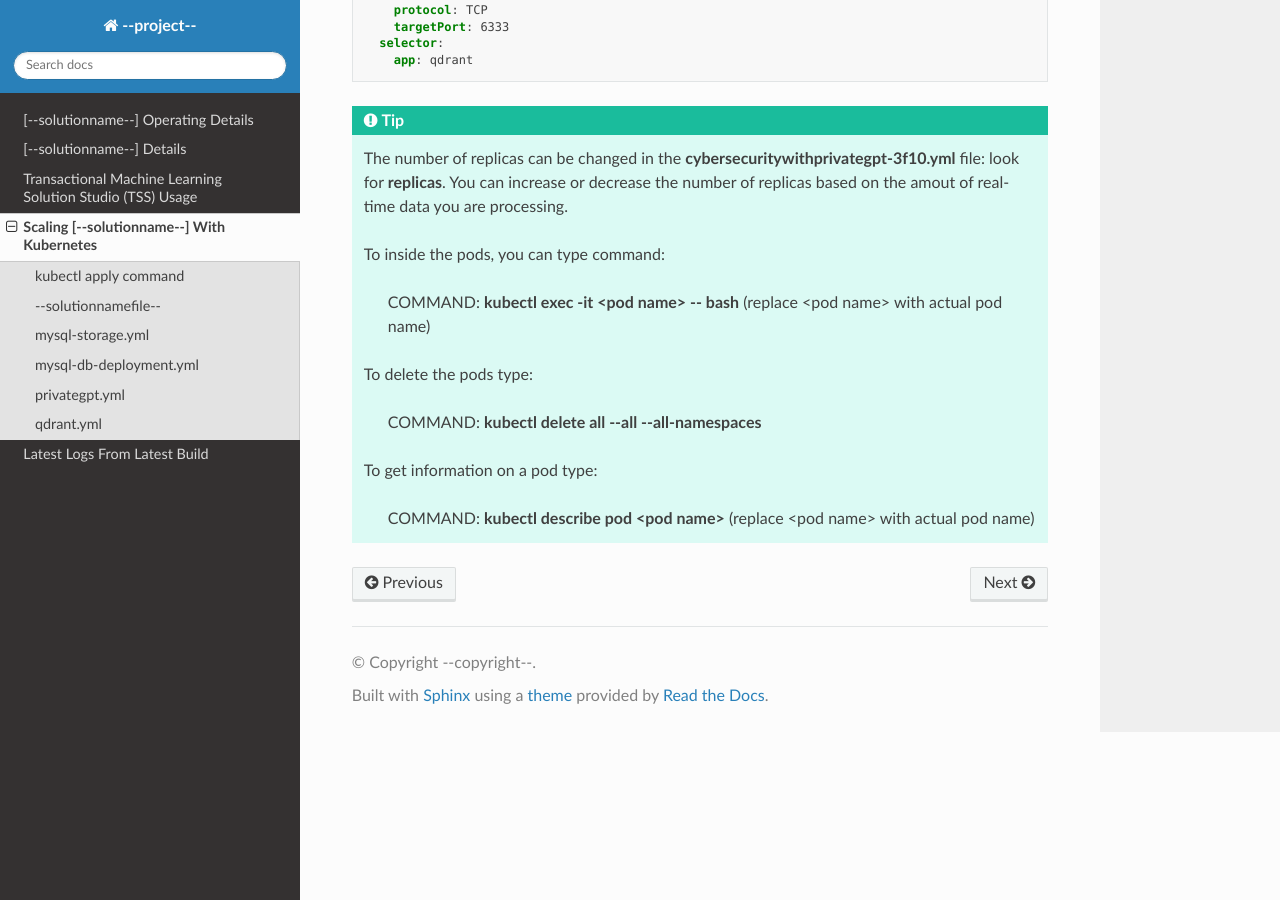
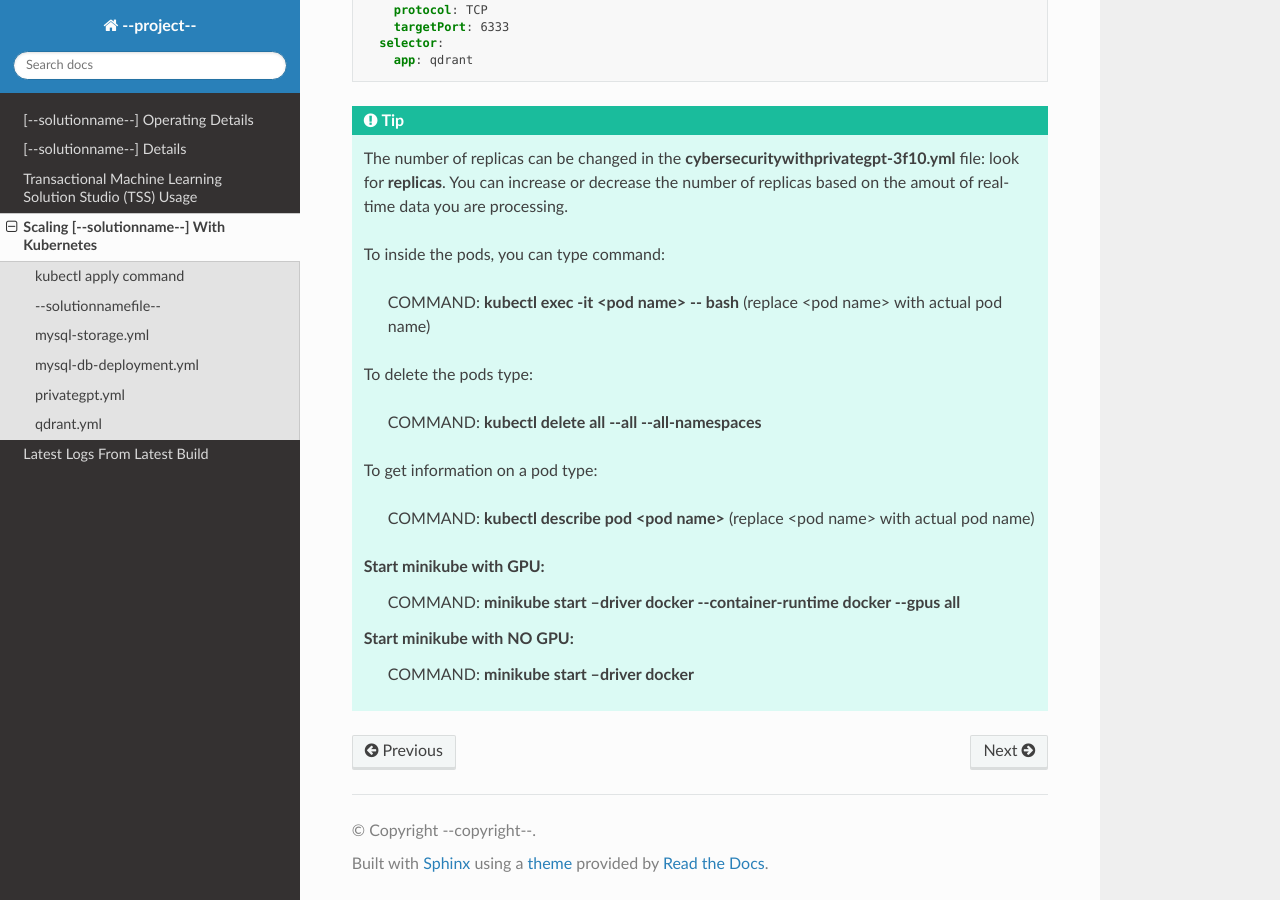
Before and after one commit to vanesalcb06/tssproject2-2b5c, a Sphinx documentation site: the page built from docs/source/kube.rst, in a window 1280 px wide and 900 px high, scrolled down 5908 px. Built offline with Sphinx 7.4.7 and the Read the Docs theme 3.1.0, drawn with Linux system fonts in a browser that asks for light colours.

Commit message:
Update kube.rst

```diff
--- a/docs/source/kube.rst
+++ b/docs/source/kube.rst
@@ -326,3 +326,9 @@ qdrant.yml
    To get information on a pod type:
 
     COMMAND: **kubectl describe pod <pod name>** (replace <pod name> with actual pod name)
+
+   Start minikube with GPU:
+     COMMAND: **minikube start –driver docker --container-runtime docker --gpus all**
+
+   Start minikube with NO GPU:
+     COMMAND: **minikube start –driver docker**
```
